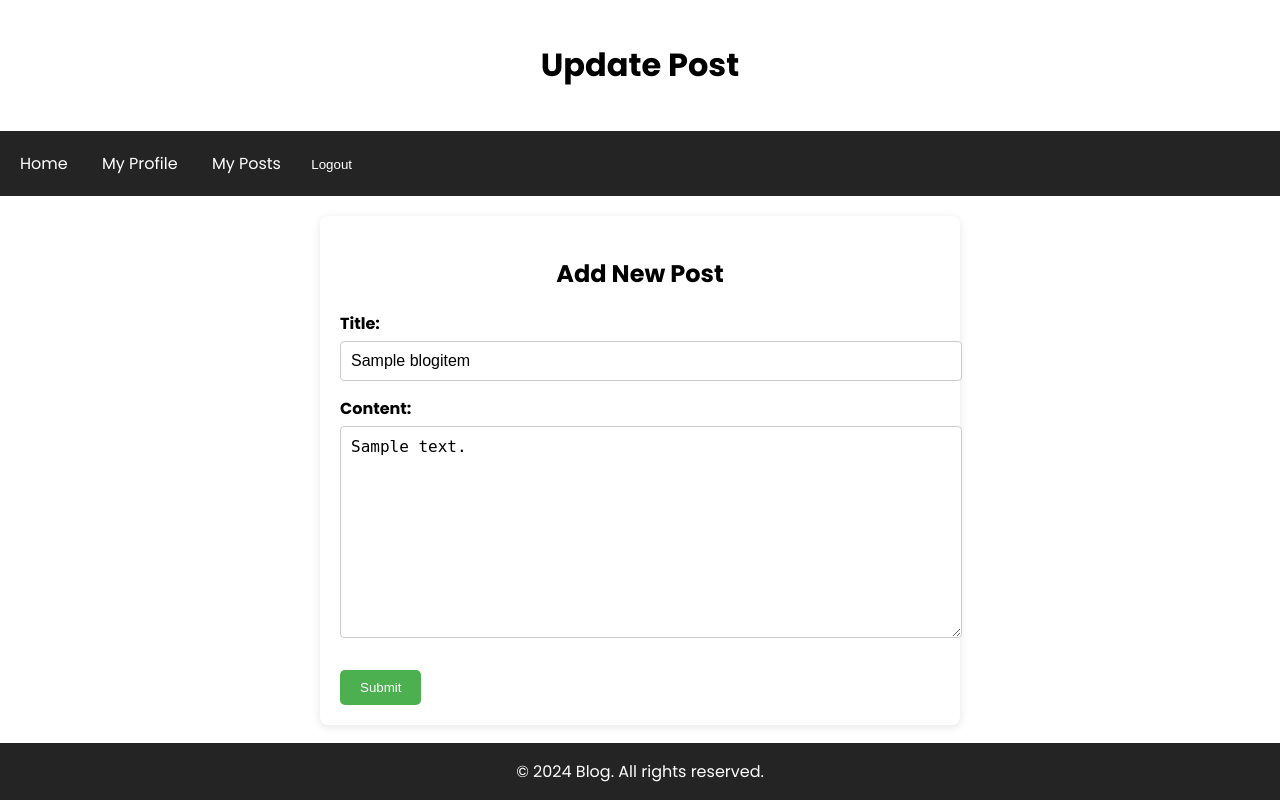
After one commit to YIlyaA/Django_projects, a Django app: page /update/1/ in a window 1280 px wide. The commit adds this page. Run offline with Django 5.2, Linux system fonts and the light colour scheme; a user stored in the database is signed in; tables that the repository leaves empty hold one stand-in row (values such as "Sample post").

Commit message:
updating posts

```diff
--- /dev/null
+++ b/blog/website/forms.py
@@ -0,0 +1,8 @@
+from django import forms
+from .models import BlogItems
+
+
+class PostUpdateForm(forms.ModelForm):
+    class Meta:
+        model = BlogItems
+        fields = ["title", "content"]
--- a/blog/website/static/css/index.css
+++ b/blog/website/static/css/style.css
@@ -70,3 +70,69 @@ footer {
     bottom: 0;
     width: 100%;
 }
+
+
+h2 {
+    text-align: center; /* Center the heading */
+    margin-bottom: 20px; /* Space below the heading */
+}
+
+.form-group {
+    margin-bottom: 15px; /* Space between form groups */
+}
+
+label {
+    display: block; /* Labels are block elements */
+    margin-bottom: 5px; /* Space between label and input */
+    font-weight: bold; /* Bold text for labels */
+}
+
+input[type="text"], textarea {
+    width: 100%; /* Full width for inputs */
+    padding: 10px; /* Padding for inputs */
+    border: 1px solid #ccc; /* Light border */
+    border-radius: 4px; /* Rounded corners */
+    font-size: 16px; /* Larger font size */
+}
+
+textarea {
+    resize: vertical; /* Allow vertical resizing */
+}
+
+
+
+
+.button-group {
+    margin-top: 10px;  /* Space between the post content and buttons */
+}
+
+.btn {
+    display: inline-block; /* Display button as block */
+    padding: 10px 20px; /* Padding for buttons */
+    margin-top: 10px; /* Space above the button */
+    border-radius: 5px; /* Rounded corners for buttons */
+    background-color: #4CAF50; /* Green background for submit */
+    color: white; /* White text */
+    border: none; /* Remove border */
+    cursor: pointer; /* Pointer cursor on hover */
+    transition: background-color 0.3s; /* Smooth transition for hover */
+}
+
+.update-btn {
+    background-color: #4CAF50;  /* Green background for update */
+    color: white;  /* White text */
+}
+
+.delete-btn {
+    background-color: #f44336;  /* Red background for delete */
+    color: white;  /* White text */
+}
+
+.publish-btn {
+    background-color: #008CBA;  /* Blue background for publish */
+    color: white;  /* White text */
+}
+
+.btn:hover {
+    opacity: 0.8;  /* Slightly darken on hover */
+}
--- a/blog/website/templates/website/base.html
+++ b/blog/website/templates/website/base.html
@@ -7,8 +7,7 @@
     <meta charset="UTF-8">
     <meta name="viewport" content=
         "width=device-width, initial-scale=1.0">
-    <link rel="stylesheet" href="{% static "css/index.css" %}" />
-    <link rel="stylesheet" href="{% static "css/myposts.css" %}" />
+    <link rel="stylesheet" href="{% static "css/style.css" %}" />
     <title>Blogging Website</title>
     <link rel="stylesheet" href="{% static 'css/notifications.css' %}" />
     <script src="{% static 'js/notifications.js' %}"></script>
--- a/blog/website/templates/website/myposts.html
+++ b/blog/website/templates/website/myposts.html
@@ -16,7 +16,7 @@
                     {{ post.content }}  <!-- Отображаем весь текст с новыми стилями -->
                 </p>
                 <div class="button-group">
-                    <a href="#" class="btn update-btn">Update post</a>
+                    <a href="{% url "website:update" post.id %}" class="btn update-btn">Update post</a>
                     <form action="{% url "website:delete" post.id %}" method="post">
                         {% csrf_token %}
                         <button type="submit" href="{% url "website:delete" post.id %}" class="btn delete-btn" onclick="confirmDelete(event, this)">Delete post</button>
--- /dev/null
+++ b/blog/website/templates/website/update_post.html
@@ -0,0 +1,31 @@
+{% extends "website/base.html" %}
+
+{% block content %}
+<style>
+    .container {
+        display: flex;
+        flex-direction: column; /* Stack elements vertically */
+        max-width: 600px; /* Set a maximum width for the form */
+        margin: 20px auto; /* Center the container */
+        padding: 20px; /* Padding around the container */
+        background-color: #fff; /* Background color */
+        border-radius: 8px; /* Rounded corners */
+        box-shadow: 0 2px 10px rgba(0, 0, 0, 0.1); /* Shadow effect */
+    }
+</style>
+<div class="container">
+    <h2>Add New Post</h2>
+    <form method="POST" action="{% url 'website:update' post.id %}">
+        {% csrf_token %}
+        <div class="form-group">
+            <label for="title">Title:</label>
+            <input type="text" id="title" name="title" maxlength="100" value="{{ form.title.value }}" required>
+        </div>
+        <div class="form-group">
+            <label for="content">Content:</label>
+            <textarea id="content" name="content" rows="10" required>{{ form.content.value }}</textarea>
+        </div>
+        <button type="submit" class="btn">Submit</button>
+    </form>
+</div>
+{% endblock content %}
--- a/blog/website/urls.py
+++ b/blog/website/urls.py
@@ -6,5 +6,6 @@ app_name = "website"
 urlpatterns = [
     path('', views.AllItemsView.as_view(), name='index'),
     path('delete/<int:pk>/', views.DeletePostView.as_view(), name='delete'),
+    path('update/<int:pk>/', views.UpdatePostView.as_view(), name='update'),
     path('myposts/', views.MyPostsView.as_view(), name='myposts'),
 ]
--- a/blog/website/views.py
+++ b/blog/website/views.py
@@ -1,11 +1,10 @@
-from multiprocessing import context
-from django.shortcuts import redirect
-from django.views.generic import TemplateView
+from django.views.generic import TemplateView, UpdateView
 from django.contrib.auth.mixins import LoginRequiredMixin
 from django.views.generic.edit import DeleteView
 from .models import BlogItems
 from django.urls import reverse_lazy
 from django.contrib import messages
+from .forms import PostUpdateForm
 
 
 class AllItemsView(LoginRequiredMixin, TemplateView):
@@ -38,3 +37,26 @@ class DeletePostView(LoginRequiredMixin, DeleteView):
         messages.success(
             self.request, "Successfully deleted."
         )  # Custom message after deletion
+
+
+class UpdatePostView(LoginRequiredMixin, UpdateView):
+    template_name = "website/update_post.html"
+    form_class = PostUpdateForm
+    model = BlogItems
+
+    def get_success_url(self):
+        return reverse_lazy("website:myposts")
+
+    def form_valid(self, form):
+        messages.success(self.request, "Successfully updated.")
+        return super().form_valid(form)
+
+    def form_invalid(self, form):
+        messages.error(self.request, "Error updating post.")
+        return super().form_invalid(form)
+
+    def get_context_data(self, **kwargs):
+        context = super().get_context_data(**kwargs)
+        context['post'] = self.object  # Make the post available in the template
+        context['title'] = 'Update Post'
+        return context
```
Also changed, not shown: blog/website/static/css/myposts.css (deleted, +0 -38 lines), blog/website/templates/website/add_post.html (added, +19 -0 lines).
